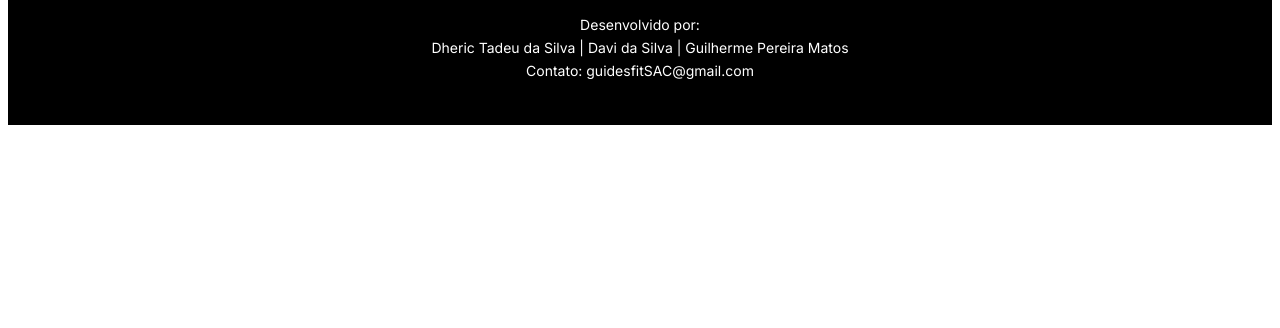
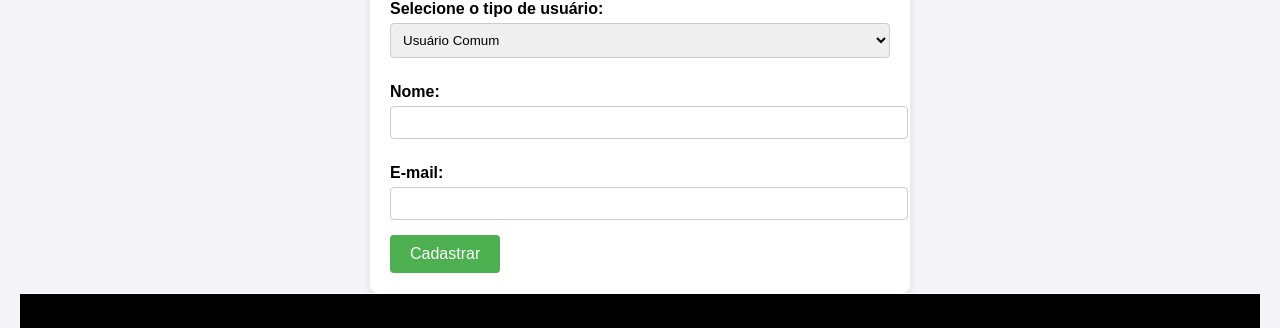
Before and after one commit to 501957DaviSilva/TCC-Front, a plain HTML site: page paginas/cadastro.html in a window 1280 px wide. Shown: the part 232-560 px from the top of the page. Drawn offline with Linux system fonts and the light colour scheme; a web font is replaced by a local one.

Commit message:
Cadastro V1

```diff
--- /dev/null
+++ b/css/cadastro.css
@@ -0,0 +1,53 @@
+body {
+    font-family: Arial, sans-serif;
+    margin: 0;
+    padding: 20px;
+    background-color: #f4f4f9;
+}
+
+h1 {
+    text-align: center;
+    color: #333;
+}
+
+form {
+    max-width: 500px;
+    margin: 0 auto;
+    background-color: #fff;
+    padding: 20px;
+    border-radius: 8px;
+    box-shadow: 0 4px 8px rgba(0, 0, 0, 0.1);
+}
+
+label {
+    display: block;
+    margin-top: 10px;
+    font-weight: bold;
+}
+
+input, select {
+    width: 100%;
+    padding: 8px;
+    margin-top: 5px;
+    margin-bottom: 15px;
+    border: 1px solid #ccc;
+    border-radius: 4px;
+}
+
+button {
+    background-color: #4CAF50;
+    color: white;
+    border: none;
+    padding: 10px 20px;
+    font-size: 16px;
+    cursor: pointer;
+    border-radius: 4px;
+}
+
+button:hover {
+    background-color: #45a049;
+}
+
+.camposPersonal, .camposProprietario {
+    margin-top: 20px;
+}
--- /dev/null
+++ b/js/cadastro.js
@@ -0,0 +1,15 @@
+function alterarCampos() {
+    const tipoUsuario = document.getElementById('tipoUsuario').value;
+
+    // Oculta todos os campos
+    document.getElementById('comumCampos').style.display = 'block';
+    document.getElementById('personalCampos').style.display = 'none';
+    document.getElementById('proprietarioCampos').style.display = 'none';
+
+    // Exibe campos específicos com base na seleção
+    if (tipoUsuario === 'personal') {
+        document.getElementById('personalCampos').style.display = 'block';
+    } else if (tipoUsuario === 'proprietario') {
+        document.getElementById('proprietarioCampos').style.display = 'block';
+    }
+}
--- a/paginas/cadastro.html
+++ b/paginas/cadastro.html
@@ -3,15 +3,57 @@
   <head>
     <meta charset="UTF-8">
     <meta name="viewport" content="width=device-width, initial-scale=1.0">
-    <link rel="stylesheet" href="../css/academias.css">
+    <link rel="stylesheet" href="../css/cadastro.css">
     <link rel="stylesheet" href="../css/menu.css">
     <link rel="stylesheet" href="../css/rodape.css">
     <link href="https://fonts.googleapis.com/css2?family=Inter:wght@400;500;600;700&family=Title+Hero&display=swap" rel="stylesheet">
-    <title>GuidesFit</title>
+    <title>Registre-se</title>
   </head>
   <body>
     <div id="nav-placeholder"></div>
+    <h1>Cadastro de Usuário</h1>
+    <form id="formCadastro">
+      <label for="tipoUsuario">Selecione o tipo de usuário:</label>
+      <select id="tipoUsuario" name="tipoUsuario" onchange="alterarCampos()">
+        <option value="comum">Usuário Comum</option>
+        <option value="personal">Personal</option>
+        <option value="proprietario">Proprietário de Academia</option>
+      </select>
 
+      <!-- Campos Comuns para Todos -->
+      <div id="comumCampos" class="camposComum">
+        <label for="nome">Nome:</label>
+        <input type="text" id="nome" name="nome" required>
+
+        <label for="email">E-mail:</label>
+        <input type="email" id="email" name="email" required>
+      </div>
+
+    <!-- Campos para o Personal -->
+    <div id="personalCampos" class="camposPersonal" style="display:none;">
+      <label for="especialidade">Especialidade:</label>
+      <input type="text" id="especialidade" name="especialidade">
+
+      <label for="avaliacoes">Avaliações:</label>
+      <input type="number" id="avaliacoes" name="avaliacoes">
+    </div>
+
+    <!-- Campos para o Proprietário de Academia -->
+    <div id="proprietarioCampos" class="camposProprietario" style="display:none;">
+      <label for="nomeAcademia">Nome da Academia:</label>
+      <input type="text" id="nomeAcademia" name="nomeAcademia">
+
+      <label for="cnpj">CNPJ da Academia:</label>
+      <input type="text" id="cnpj" name="cnpj">
+
+      <label for="endereco">Endereço:</label>
+      <input type="text" id="endereco" name="endereco">
+    </div>
+
+    <button type="submit">Cadastrar</button>
+  </form>
+
+    <script src="../js/cadastro.js"></script>
     <div id="footer-placeholder"></div>
     <script src="../js/principal.js"></script>
   </body>
```
Also changed, not shown: 1 other file.
